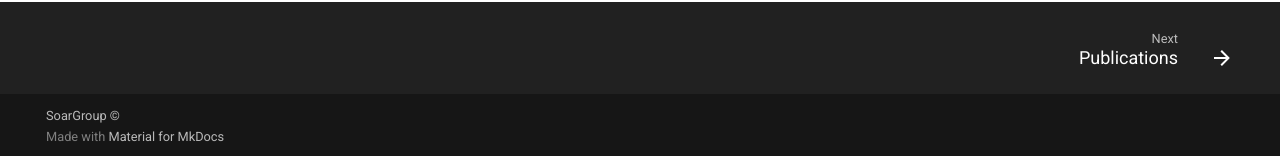
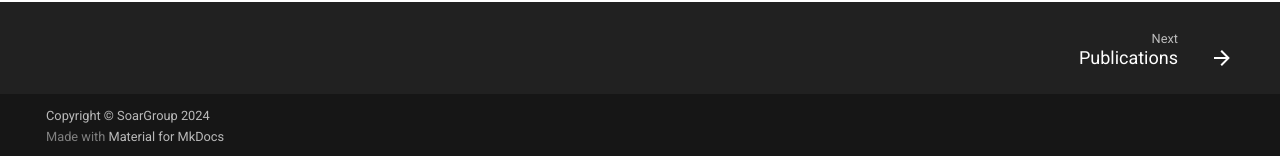
Before and after one commit to SoarGroup/SoarGroup.github.io, an MkDocs documentation site: the page built from docs/index.md, in a window 1280 px wide and 900 px high, scrolled down 999 px. Shown: the part 741-897 px from the top of the window. Built offline with MkDocs 1.6.1 and Material for MkDocs 9.7.7, drawn with Linux system fonts in a browser that asks for light colours; comment, search, counter and statistics services are not loaded.

Commit message:
Add copyright year

```diff
--- a/mkdocs.yml
+++ b/mkdocs.yml
@@ -1,7 +1,7 @@
 site_name: Soar website
 repo_url: http://github.com/SoarGroup/SoarGroup.github.io
 repo_name: SoarGroup/SoarGroup.github.io
-copyright: SoarGroup &copy;
+copyright: Copyright &copy; SoarGroup 2024
 edit_uri: edit/main/docs/
 
 theme:
```
